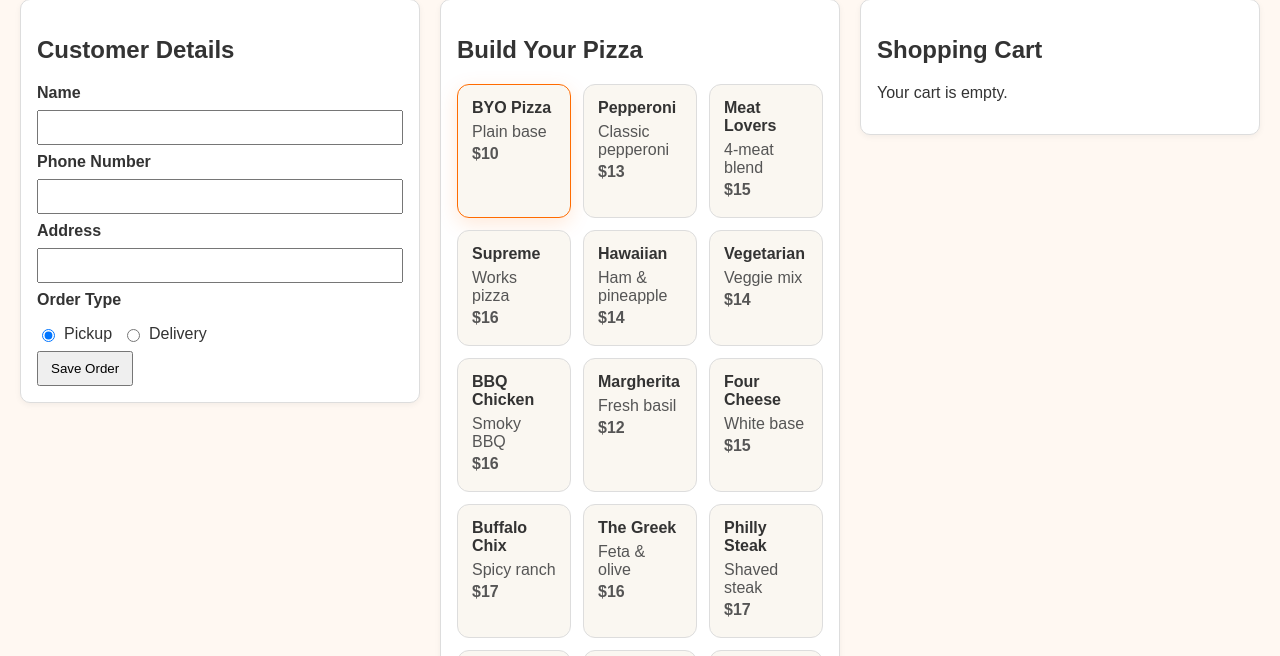
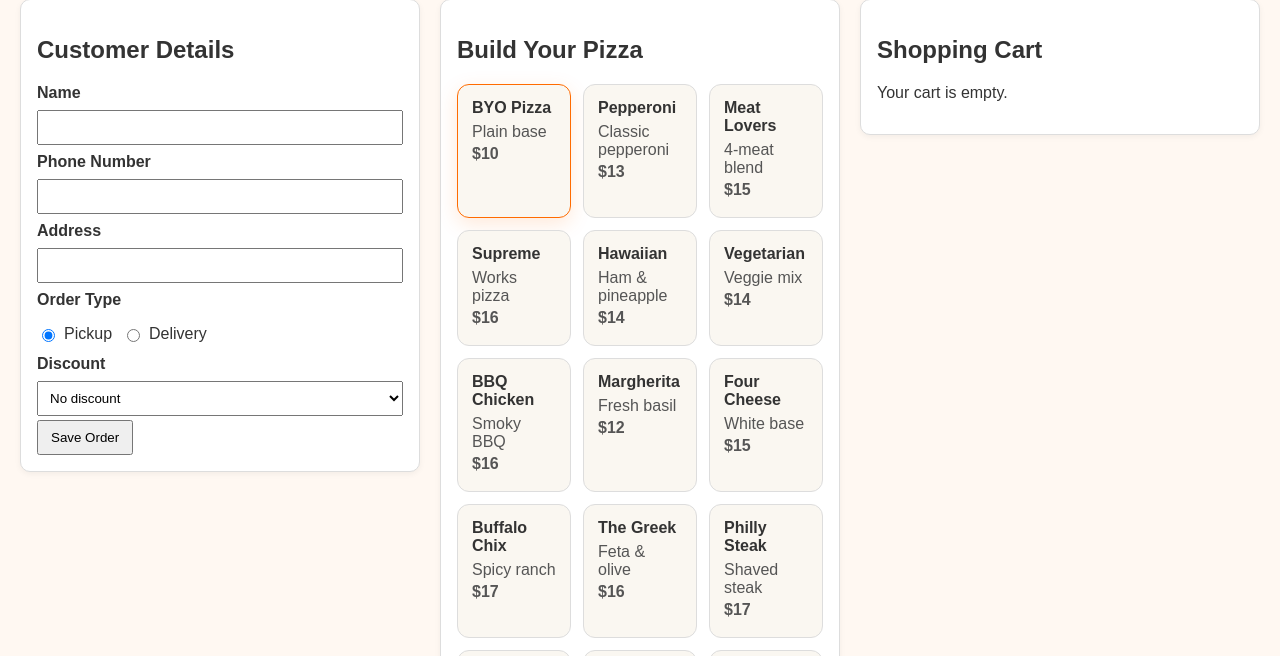
Before and after one commit to PurelyPeaks/Flask-CSC, a Flask app: page / in a window 1280 px wide. Shown: the part 117-773 px from the top of the page. Run offline with Flask 3, Linux system fonts and the light colour scheme.

Commit message:
i added discounts so it is applied before final total if it is sale or like some sort of event

```diff
--- a/app.py
+++ b/app.py
@@ -177,6 +177,7 @@ def checkout():
     delivery_method = request.form.get('delivery_method', 'pickup').strip().lower()
     address = request.form.get('address', '').strip()
     phone_number = request.form.get('phone_number', '').strip()
+    discount_choice = request.form.get('discount', '0')
     cart = session.get('cart', {})
 
     if not cart:
@@ -195,9 +196,19 @@ def checkout():
         flash('Please choose pickup or delivery.')
         return redirect(url_for('home'))
 
+    try:
+        discount_percent = int(discount_choice)
+    except (TypeError, ValueError):
+        discount_percent = 0
+
+    if discount_percent not in {0, 10, 20, 30}:
+        flash('Please choose a valid discount.')
+        return redirect(url_for('home'))
+
     cart_total = calculate_cart_total(cart)
+    discount_amount = round(cart_total * discount_percent / 100, 2)
     delivery_charge = 3.0 if delivery_method == 'delivery' else 0.0
-    final_total = round(cart_total + delivery_charge, 2)
+    final_total = round(cart_total - discount_amount + delivery_charge, 2)
 
     conn = get_db_connection()
     cursor = conn.cursor()
--- a/templates/index1.html
+++ b/templates/index1.html
@@ -64,6 +64,14 @@
                     <label><input type="radio" name="delivery_method" value="pickup" checked> Pickup</label>
                     <label><input type="radio" name="delivery_method" value="delivery"> Delivery</label>
                 </div>
+
+                <label for="discount">Discount</label>
+                <select name="discount" id="discount">
+                    <option value="0">No discount</option>
+                    <option value="10">10%</option>
+                    <option value="20">20%</option>
+                    <option value="30">30%</option>
+                </select>
 
                 <p id="delivery-charge-message" style="display:none;"><strong>Delivery charge: $3.00</strong></p>
                 <button type="submit">Save Order</button>
```
Also changed, not shown: orders.db.
